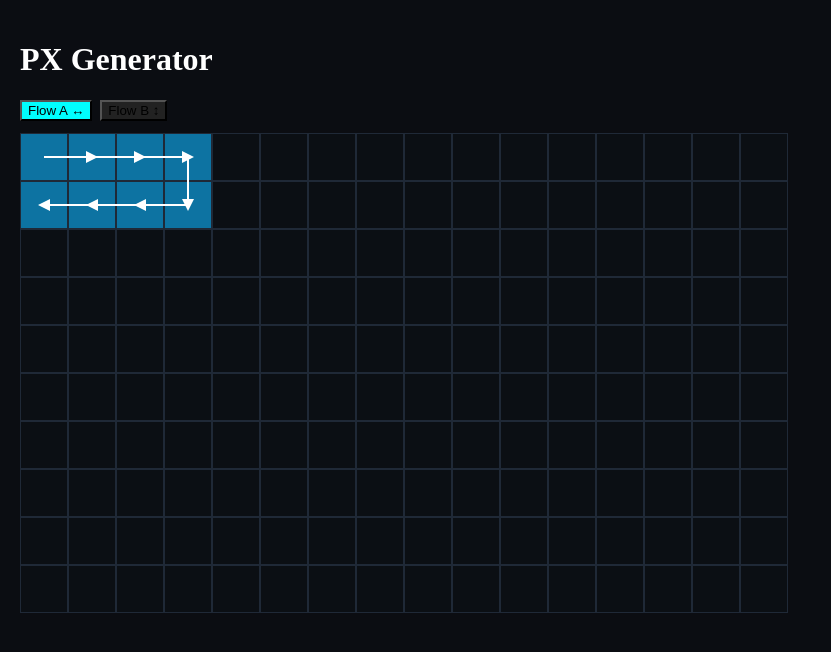
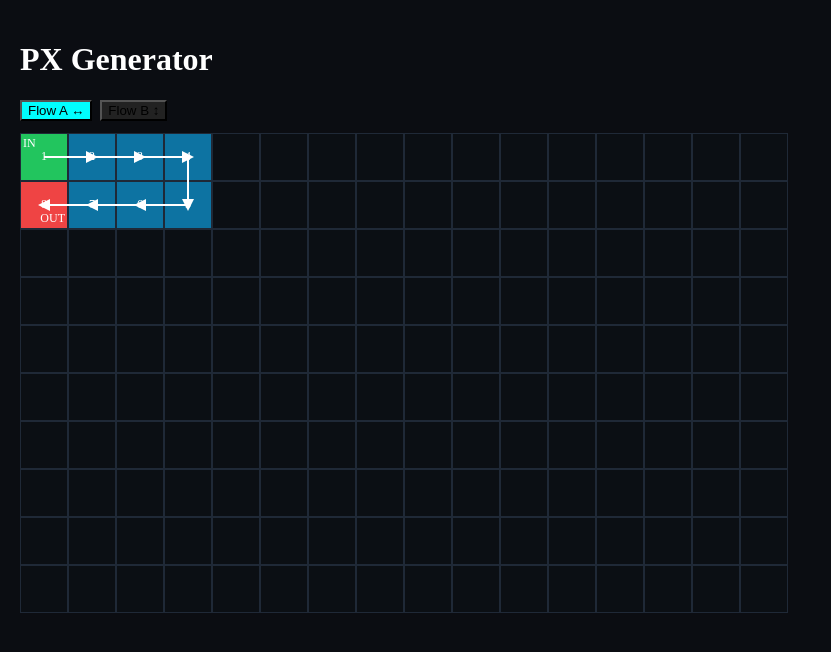
Before and after one commit to emiliozoom/px-generator, a Next.js app: page / in a window 1280 px wide. Shown: the top 652 px of the page, without its empty margins (0-831 px from the left). Built offline with nearby package versions, Linux system fonts and the light colour scheme.

Commit message:
Add getIndex function for flow path indexing

```diff
--- a/components/PixelGridCanvas.tsx
+++ b/components/PixelGridCanvas.tsx
@@ -73,6 +73,11 @@ export default function PixelGridCanvas() {
 
   const flow = getFlowPath();
 
+  function getIndex(x: number, y: number) {
+    const idx = flow.findIndex((c) => c.x === x && c.y === y);
+    return idx === -1 ? null : idx + 1;
+  }
+
   return (
     <div>
       {/* CONTROLS */}
@@ -108,7 +113,17 @@ export default function PixelGridCanvas() {
           gridTemplateRows: `repeat(${GRID_ROWS}, ${CELL}px)`,
         }}
       >
-        {cells.map((c) => (
+        {cells.map((c) => {
+          const index = getIndex(c.x, c.y);
+          const isIn = index === 1;
+          const isOut = index === flow.length && index !== null;
+
+          let bg = "transparent";
+          if (c.active) bg = "#0ea5e9aa";
+          if (isIn) bg = "#22c55e";
+          if (isOut) bg = "#ef4444";
+
+          return (
             <div
               key={`${c.x}-${c.y}`}
               onClick={() => toggleCell(c.x, c.y)}
@@ -117,11 +132,30 @@ export default function PixelGridCanvas() {
                 height: CELL,
                 boxSizing: "border-box",
                 border: "1px solid #1f2937",
-              background: c.active ? "#0ea5e9aa" : "transparent",
+                background: bg,
+                color: "white",
+                fontSize: 12,
+                display: "flex",
+                alignItems: "center",
+                justifyContent: "center",
                 cursor: "pointer",
+                position: "relative",
               }}
-          />
-        ))}
+            >
+              {index && <span>{index}</span>}
+              {isIn && (
+                <span style={{ position: "absolute", top: 2, left: 2 }}>
+                  IN
+                </span>
+              )}
+              {isOut && (
+                <span style={{ position: "absolute", bottom: 2, right: 2 }}>
+                  OUT
+                </span>
+              )}
+            </div>
+          );
+        })}
 
         {/* FLOW SVG */}
         <svg
```
Lines whose indentation alone changed are shown as unchanged.
